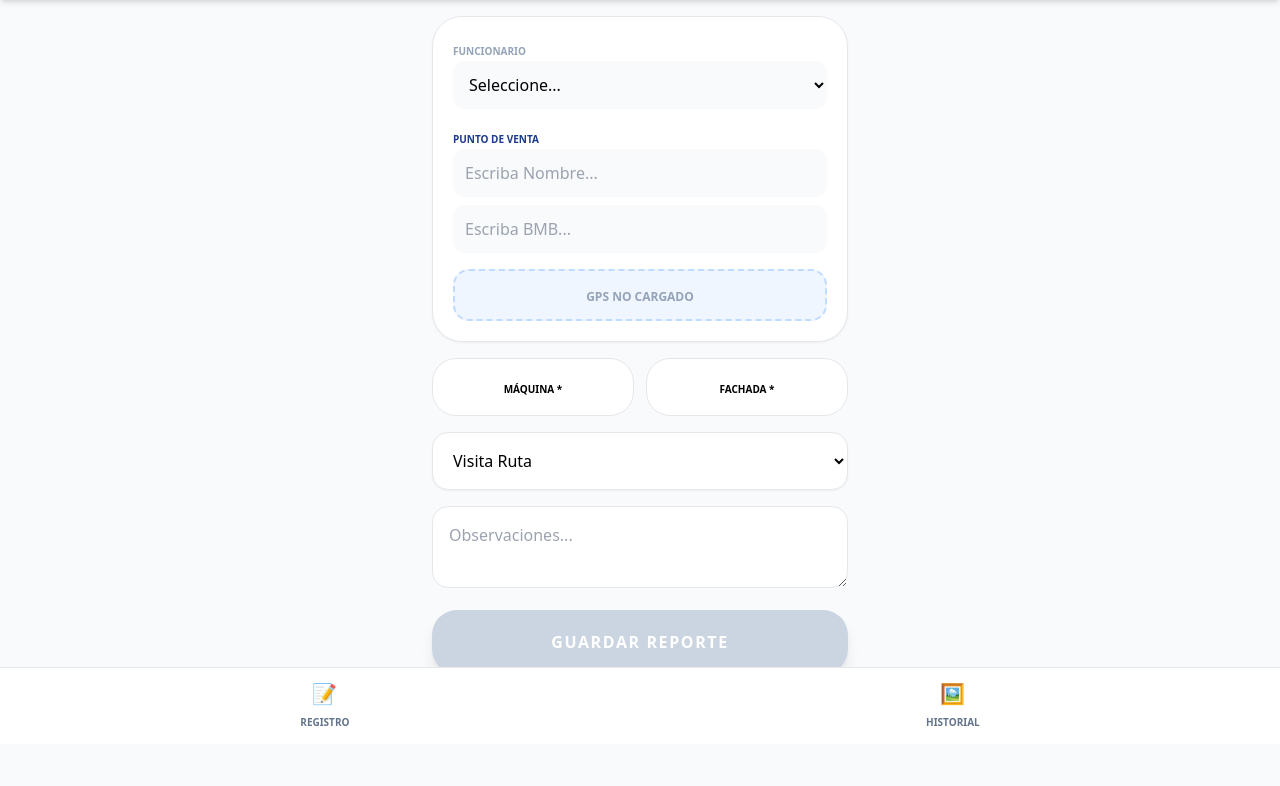
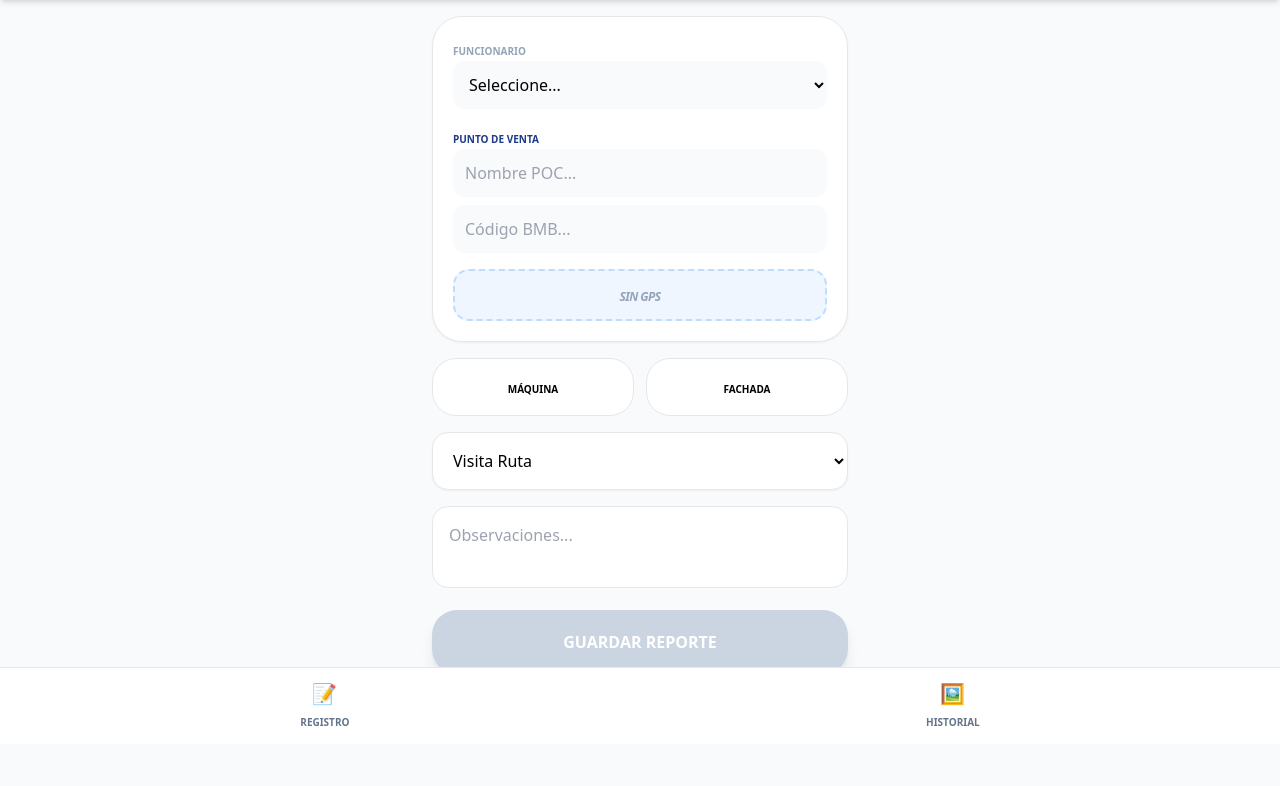
Before and after one commit to XY07-v/TRADE, a Flask app: page / in a window 1280 px wide. Shown: the part 56-842 px from the top of the page. Run offline with Flask 3, Linux system fonts and the light colour scheme; parts of the project's set-up code (start-up, migrations or seed data) failed here and were passed over; some libraries are stand-ins or nearby versions.

Commit message:
Update formulario.html

```diff
--- a/templates/formulario.html
+++ b/templates/formulario.html
@@ -9,38 +9,37 @@
         </select>
 
         <label class="text-[10px] font-black text-blue-900 uppercase">Punto de Venta</label>
-        <input list="l_poc" id="i_poc" name="poc" oninput="sync('Poc')" class="w-full p-3 bg-slate-50 rounded-xl mb-2" placeholder="Escriba Nombre..." required>
+        <input list="l_poc" id="i_poc" name="poc" oninput="sync('Poc')" class="w-full p-3 bg-slate-50 rounded-xl mb-2" placeholder="Nombre POC..." required>
         <datalist id="l_poc">{% for p in maestro %}<option value="{{p.Poc}}">{% endfor %}</datalist>
 
-        <input list="l_bmb" id="i_bmb" name="bmb" oninput="sync('BMB')" class="w-full p-3 bg-slate-50 rounded-xl" placeholder="Escriba BMB..." required>
+        <input list="l_bmb" id="i_bmb" name="bmb" oninput="sync('BMB')" class="w-full p-3 bg-slate-50 rounded-xl" placeholder="Código BMB..." required>
         <datalist id="l_bmb">{% for p in maestro %}<option value="{{p.BMB}}">{% endfor %}</datalist>
 
         <div class="mt-4 p-3 bg-blue-50 rounded-2xl border-2 border-dashed border-blue-200 text-center">
-            <span id="dist_txt" class="text-xs font-black text-slate-400">GPS NO CARGADO</span>
+            <span id="dist_txt" class="text-xs font-black text-slate-400 italic tracking-tighter">SIN GPS</span>
         </div>
     </div>
 
     <div class="grid grid-cols-2 gap-3">
-        <label class="bg-white p-4 rounded-3xl border text-center relative">
-            <span class="text-[10px] font-bold uppercase">Máquina *</span>
+        <label class="bg-white p-4 rounded-3xl border text-center relative active:bg-slate-100">
+            <span class="text-[10px] font-bold uppercase">Máquina</span>
             <input type="file" name="foto_maquina" capture="camera" accept="image/*" required class="absolute inset-0 opacity-0">
         </label>
-        <label class="bg-white p-4 rounded-3xl border text-center relative">
-            <span class="text-[10px] font-bold uppercase">Fachada *</span>
+        <label class="bg-white p-4 rounded-3xl border text-center relative active:bg-slate-100">
+            <span class="text-[10px] font-bold uppercase">Fachada</span>
             <input type="file" name="foto_fachada" capture="camera" accept="image/*" required class="absolute inset-0 opacity-0">
         </label>
     </div>
 
     <select name="motivo" class="w-full p-4 bg-white rounded-2xl border shadow-sm outline-none" required>
         <option value="Ruta">Visita Ruta</option>
-        <option value="Cerrado">Punto Cerrado</option>
         <option value="Novedad">Novedad</option>
     </select>
 
-    <textarea name="observacion" rows="2" class="w-full p-4 rounded-2xl border outline-none" placeholder="Observaciones..."></textarea>
+    <textarea name="observacion" rows="2" class="w-full p-4 rounded-2xl border outline-none resize-none" placeholder="Observaciones..."></textarea>
+    <input type="hidden" id="h_dist" name="distancia_metros">
 
-    <input type="hidden" id="h_dist" name="distancia_metros">
-    <button type="submit" id="btn" disabled class="w-full bg-slate-300 text-white font-black py-5 rounded-[25px] uppercase tracking-widest shadow-lg transition-all">
+    <button type="submit" id="btn" disabled class="w-full bg-slate-300 text-white font-black py-5 rounded-[25px] uppercase shadow-lg transition-all">
         Guardar Reporte
     </button>
 </form>
```
